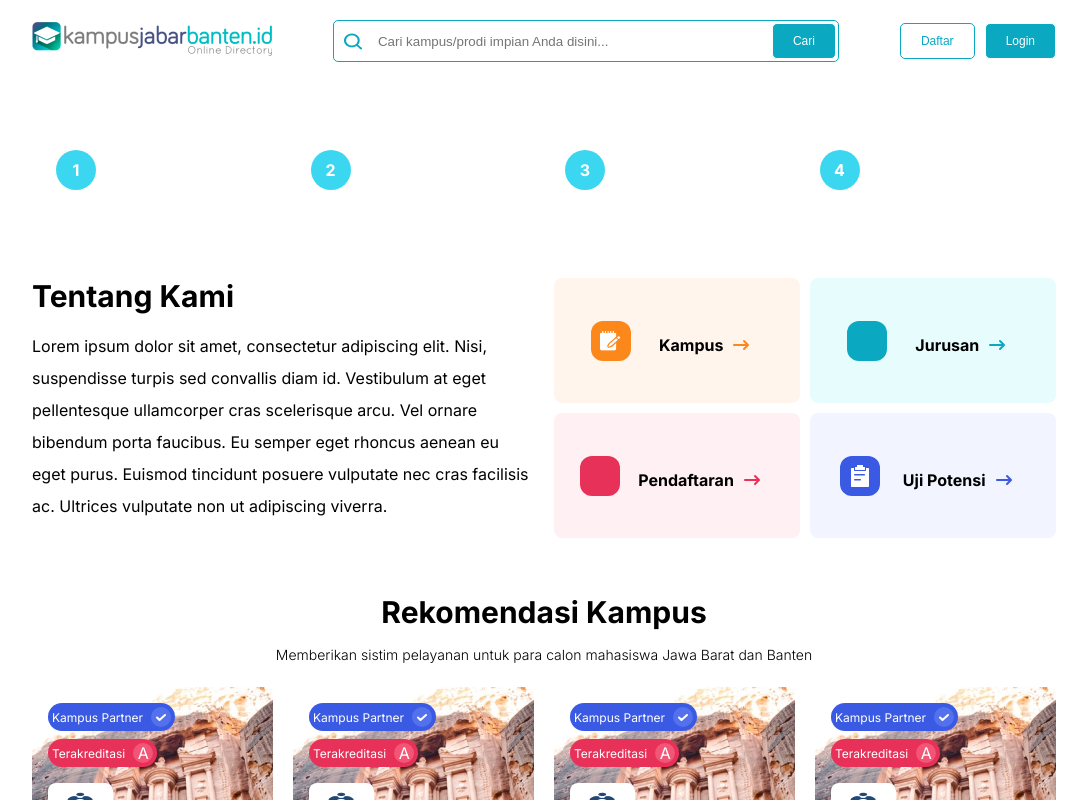
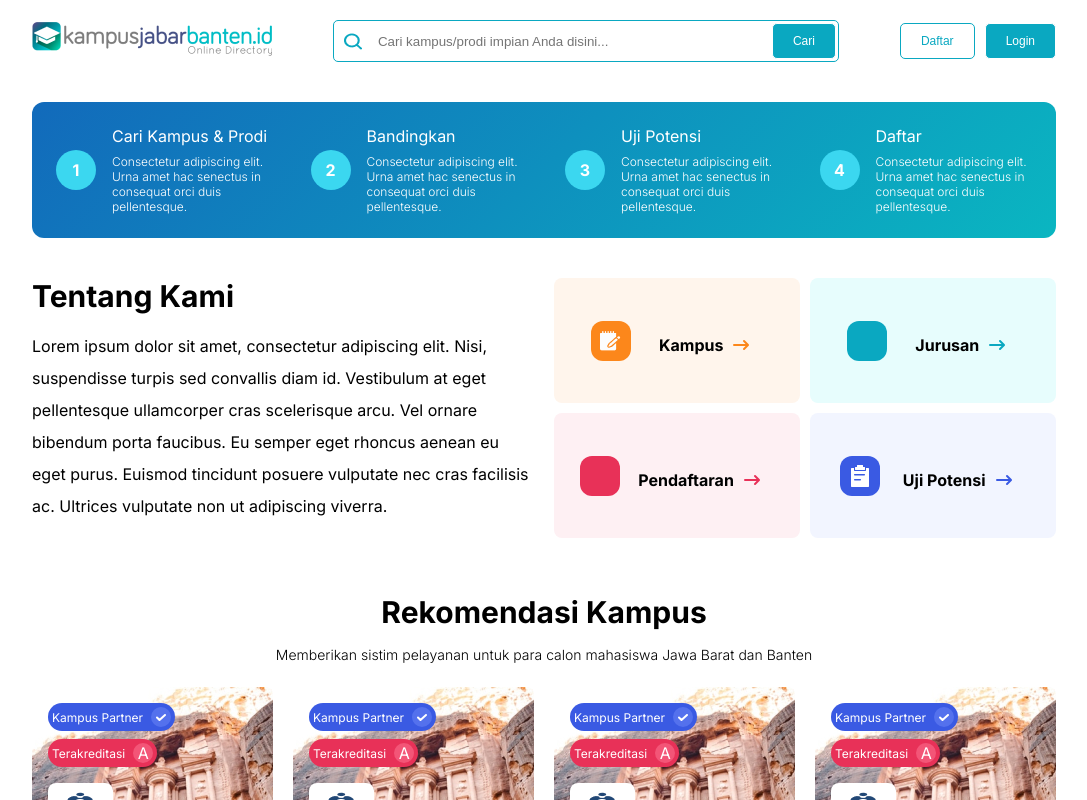
Before and after one commit to maulanairfanf/suteki-tehnical-test, a Nuxt app: page / in a window 1280 px wide. Shown: the top 800 px of the page, without its empty margins (96-1183 px from the left). Built offline with nearby package versions, Linux system fonts and the light colour scheme.

Commit message:
enhace class background

```diff
--- a/components/StepRegistration.vue
+++ b/components/StepRegistration.vue
@@ -1,6 +1,6 @@
 <template>
 	<div class="container">
-		<div class="step-box-background radius-12 p-small">
+		<div class="linear-background radius-12 p-small">
 			<div class="grid-4-10px" id="box-step-registration">
 				<div
 					class="grid-item-1 flex justify-start items-center p-medium"
```
